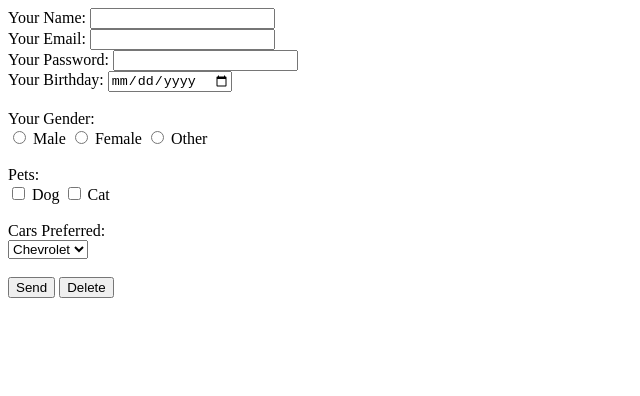
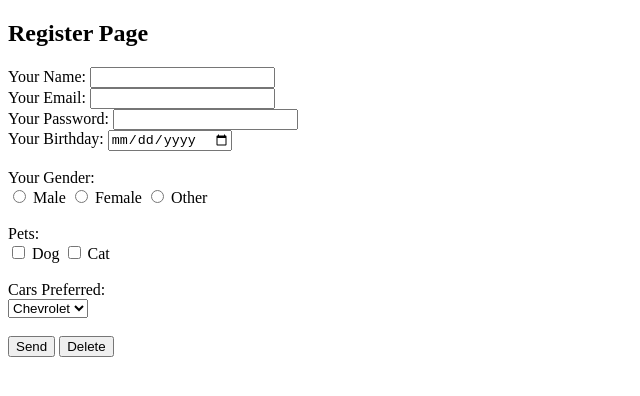
Before and after one commit to CarlosViniMSouza/ZTM-Web-Dev-2023, a plain HTML site: page pages/register.html in a window 1280 px wide. Shown: the whole page, without its empty margins (0-640 px from the left). Drawn offline with Linux system fonts and the light colour scheme.

Commit message:
Next Step: Copy a website

```diff
--- a/pages/register.html
+++ b/pages/register.html
@@ -6,6 +6,10 @@
     <title>Register Forms</title>
 </head>
 <body>
+    <div>
+        <header>
+            <h2> Register Page </h2>
+        </header>
         <!--- Use GET, not POST-->
         <form method="GET">
             Your Name: <input required type="text" name="name"><br>
@@ -27,10 +31,10 @@
                 <option value="Ford" name="ford">Ford</option>
                 <option value="Toyota" name="toyota">Toyota</option>
             </select> <br></br>
-    </form>
 
             <input type="submit" value="Send">
             <input type="reset" value="Delete">
         </form>
+    </div>
 </body>
 </html>
```
Also changed, not shown: 1 other file. Lines whose indentation alone changed are shown as unchanged.
